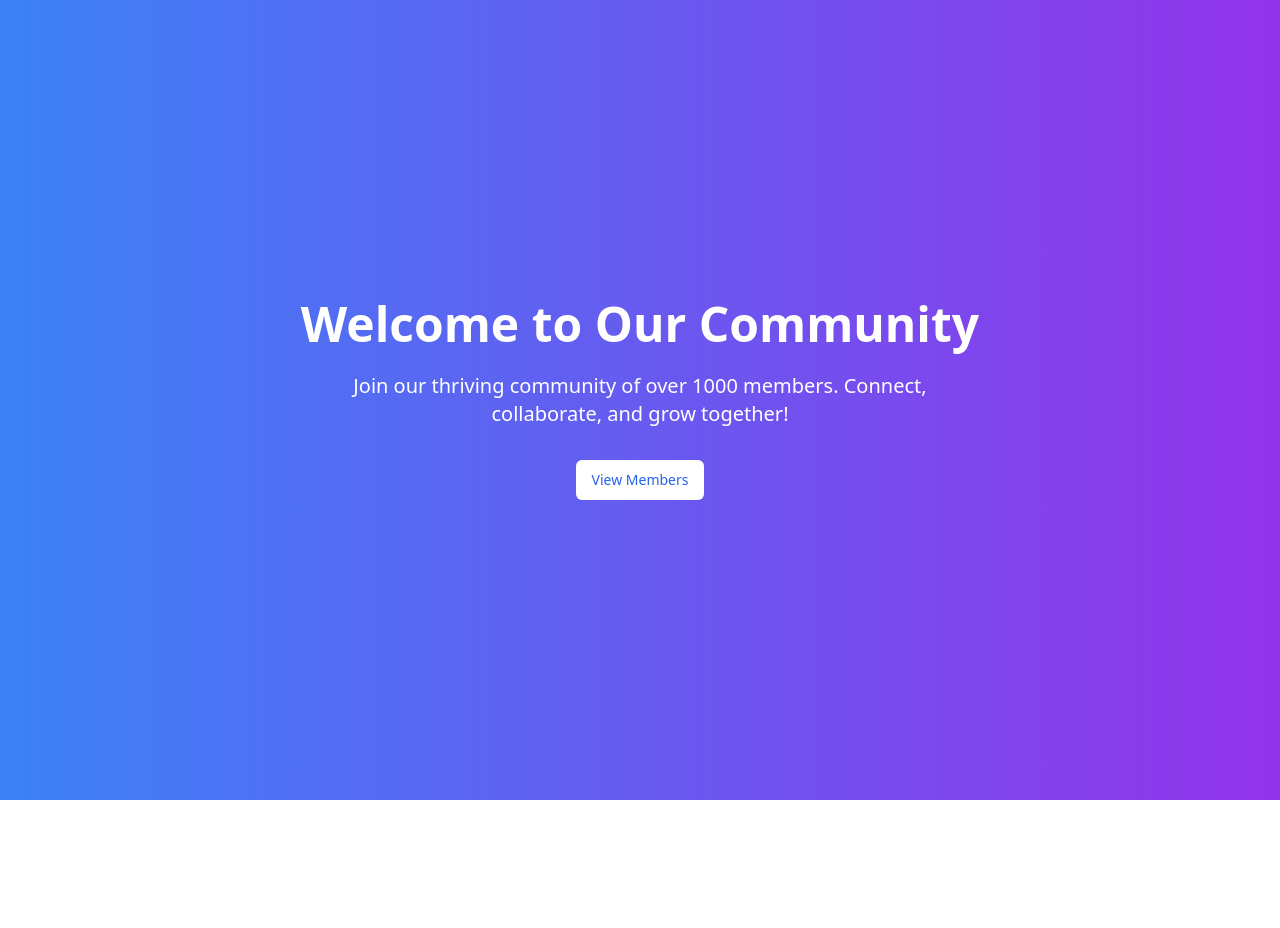
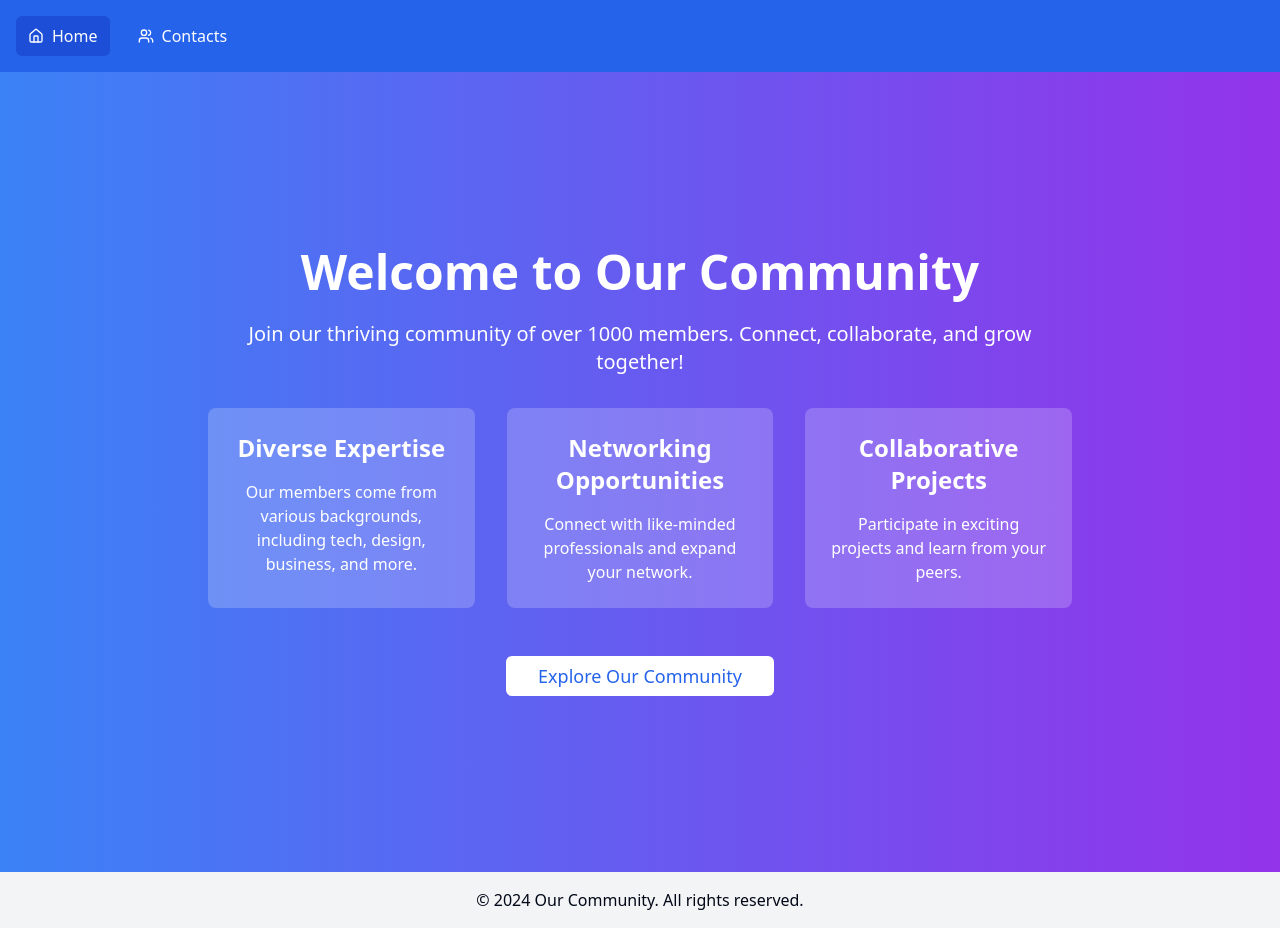
Before and after one commit to anshad4166/CEF-Web, a React (Vite) app: page / in a window 1280 px wide. Before the commit the page ends 800 px from the top, so only its background shows below. Built offline with nearby package versions, Linux system fonts and the light colour scheme.

Commit message:
Add community details and tabs
Enhance the home page by adding more information about the community and implementing a tabbed navigation at the top for better user experience.
[skip gpt_engineer]

```diff
--- a/src/App.jsx
+++ b/src/App.jsx
@@ -3,6 +3,7 @@ import { TooltipProvider } from "@/components/ui/tooltip";
 import { QueryClient, QueryClientProvider } from "@tanstack/react-query";
 import { BrowserRouter, Routes, Route } from "react-router-dom";
 import { navItems } from "./nav-items";
+import Layout from "./components/Layout";
 
 const queryClient = new QueryClient();
 
@@ -12,9 +13,11 @@ const App = () => (
       <Toaster />
       <BrowserRouter>
         <Routes>
-          {navItems.map(({ to, page }) => (
-            <Route key={to} path={to} element={page} />
-          ))}
+          <Route element={<Layout />}>
+            {navItems.map(({ to, page }) => (
+              <Route key={to} path={to} element={page} />
+            ))}
+          </Route>
         </Routes>
       </BrowserRouter>
     </TooltipProvider>
--- /dev/null
+++ b/src/components/Layout.jsx
@@ -0,0 +1,41 @@
+import React from 'react';
+import { Link, Outlet, useLocation } from 'react-router-dom';
+import { navItems } from '../nav-items';
+
+const Layout = () => {
+  const location = useLocation();
+
+  return (
+    <div className="min-h-screen flex flex-col">
+      <header className="bg-blue-600 text-white">
+        <nav className="container mx-auto px-4 py-4">
+          <ul className="flex space-x-4">
+            {navItems.map((item) => (
+              <li key={item.to}>
+                <Link
+                  to={item.to}
+                  className={`flex items-center px-3 py-2 rounded-md transition-colors ${
+                    location.pathname === item.to
+                      ? 'bg-blue-700'
+                      : 'hover:bg-blue-500'
+                  }`}
+                >
+                  {item.icon}
+                  <span className="ml-2">{item.title}</span>
+                </Link>
+              </li>
+            ))}
+          </ul>
+        </nav>
+      </header>
+      <main className="flex-grow">
+        <Outlet />
+      </main>
+      <footer className="bg-gray-100 text-center py-4">
+        <p>&copy; 2024 Our Community. All rights reserved.</p>
+      </footer>
+    </div>
+  );
+};
+
+export default Layout;
--- a/src/pages/Index.jsx
+++ b/src/pages/Index.jsx
@@ -5,15 +5,31 @@ import { Link } from 'react-router-dom';
 const Index = () => {
   return (
     <div className="min-h-screen bg-gradient-to-r from-blue-500 to-purple-600 flex flex-col items-center justify-center text-white">
+      <div className="max-w-4xl mx-auto text-center px-4">
         <h1 className="text-5xl font-bold mb-6">Welcome to Our Community</h1>
-      <p className="text-xl mb-8 text-center max-w-2xl">
+        <p className="text-xl mb-8">
           Join our thriving community of over 1000 members. Connect, collaborate, and grow together!
         </p>
+        <div className="grid grid-cols-1 md:grid-cols-3 gap-8 mb-12">
+          <div className="bg-white bg-opacity-20 p-6 rounded-lg">
+            <h2 className="text-2xl font-semibold mb-4">Diverse Expertise</h2>
+            <p>Our members come from various backgrounds, including tech, design, business, and more.</p>
+          </div>
+          <div className="bg-white bg-opacity-20 p-6 rounded-lg">
+            <h2 className="text-2xl font-semibold mb-4">Networking Opportunities</h2>
+            <p>Connect with like-minded professionals and expand your network.</p>
+          </div>
+          <div className="bg-white bg-opacity-20 p-6 rounded-lg">
+            <h2 className="text-2xl font-semibold mb-4">Collaborative Projects</h2>
+            <p>Participate in exciting projects and learn from your peers.</p>
+          </div>
+        </div>
         <Link to="/contacts">
-        <Button className="bg-white text-blue-600 hover:bg-blue-100 transition-colors">
-          View Members
+          <Button className="bg-white text-blue-600 hover:bg-blue-100 transition-colors text-lg px-8 py-3">
+            Explore Our Community
           </Button>
         </Link>
+      </div>
     </div>
   );
 };
```
Lines whose indentation alone changed are shown as unchanged.
